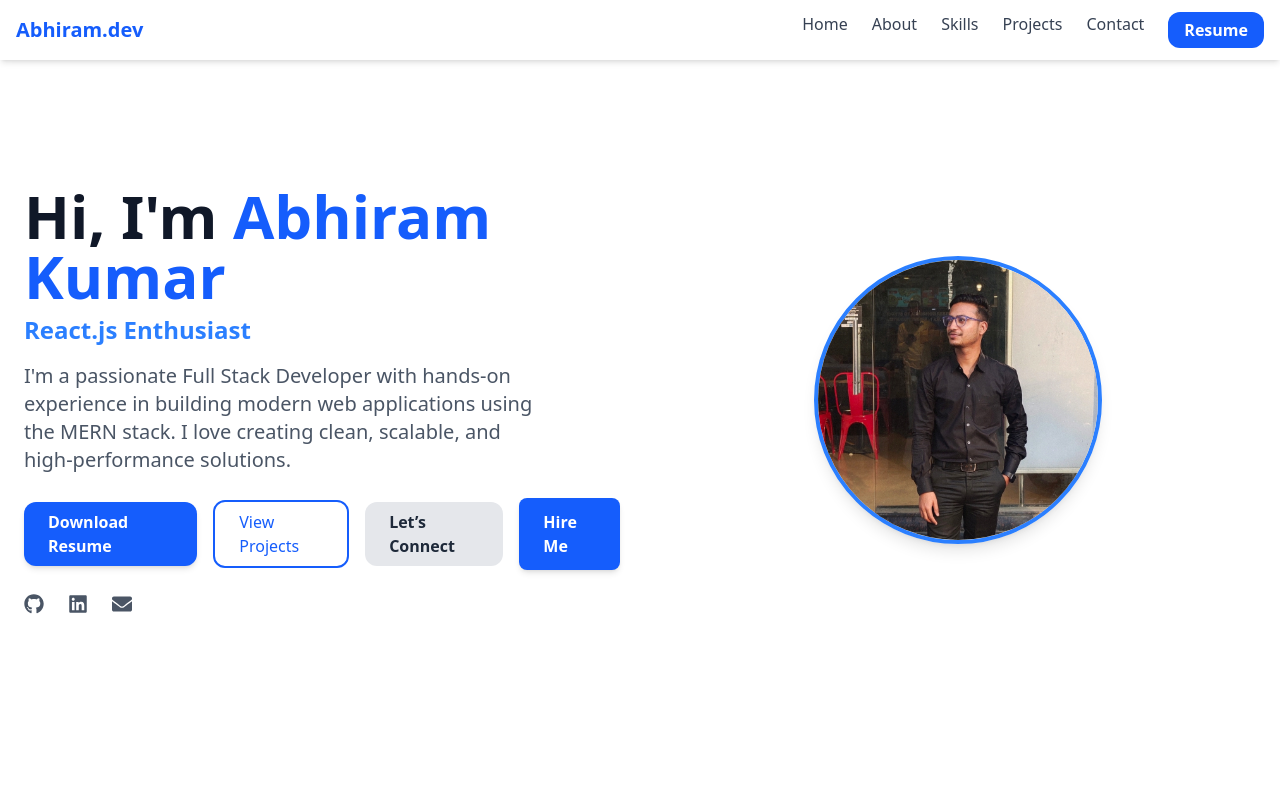
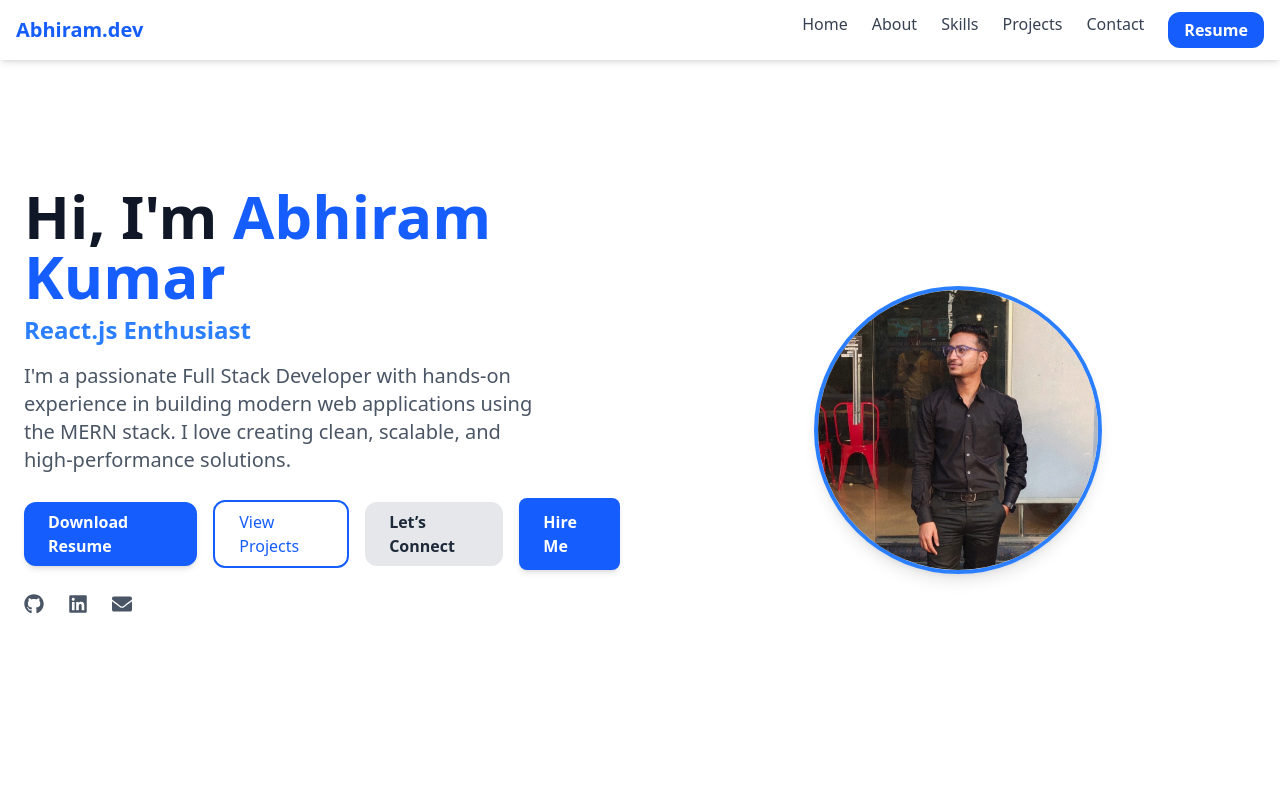
Before and after one commit to Abhiram9898/portfolio-abhiram, a React (Vite) app: page / in a window 1280 px wide. Shown: the top 800 px of the page. Built offline with nearby package versions, Linux system fonts and the light colour scheme.

Commit message:
little changes

```diff
--- a/src/components/Home.jsx
+++ b/src/components/Home.jsx
@@ -122,7 +122,7 @@ export default function Home() {
         <img
           src={heroImg}
           alt="Abhiram Kumar"
-          className="rounded-full w-64 h-64 md:w-72 md:h-72 object-cover shadow-lg border-4 border-blue-500"
+          className="rounded-full w-64 h-64 mx-auto mt-15  md:w-72 md:h-72 object-cover shadow-lg border-4 border-blue-500"
         />
       </motion.div>
     </section>
```
